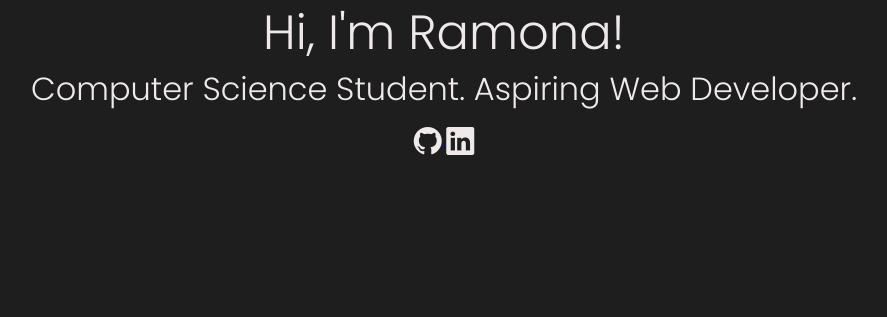
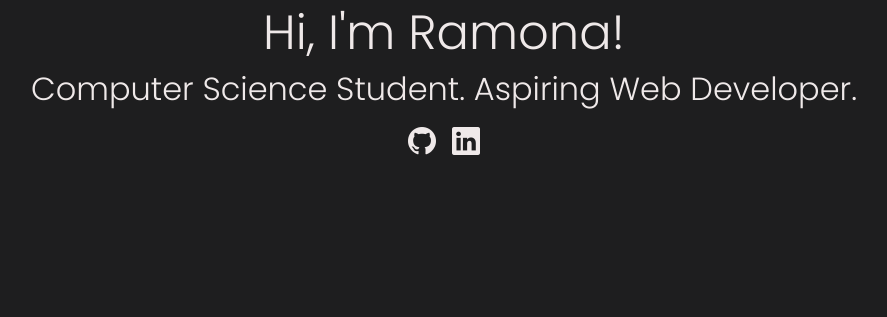
Before and after one commit to ramona-xxii/portfolio-web-project, a PHP site: page / in a window 1280 px wide. Shown: the part 369-686 px from the top of the page, without its empty margins (196-1083 px from the left). Run offline with PHP 8.4, Linux system fonts and the light colour scheme.

Commit message:
added icon div group styling

```diff
--- a/css/landing.css
+++ b/css/landing.css
@@ -9,3 +9,8 @@
   align-items: center;
   gap: 1rem;
 }
+
+#landing-icon-group {
+  display: flex;
+  gap: 1rem;
+}
```
